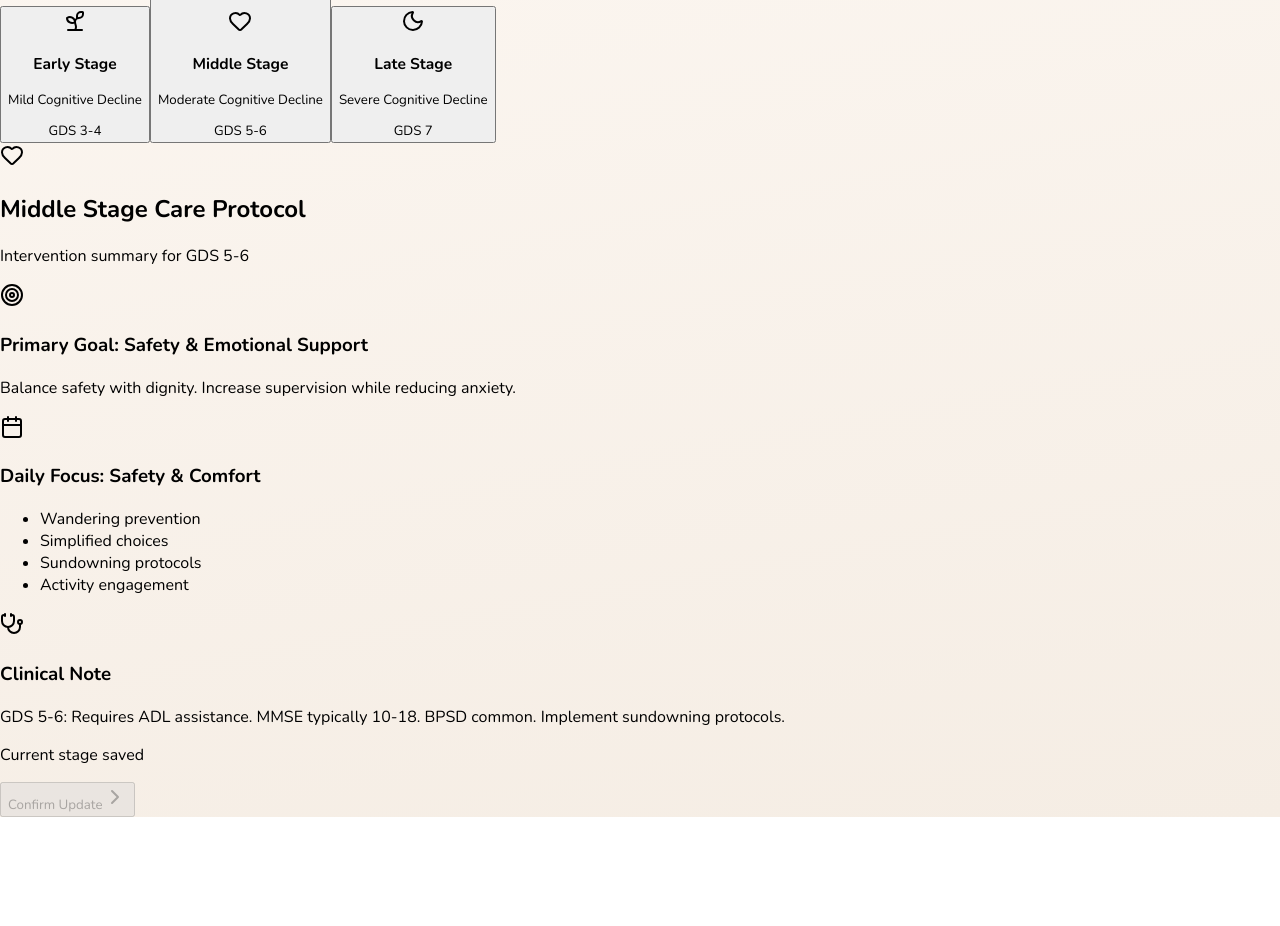
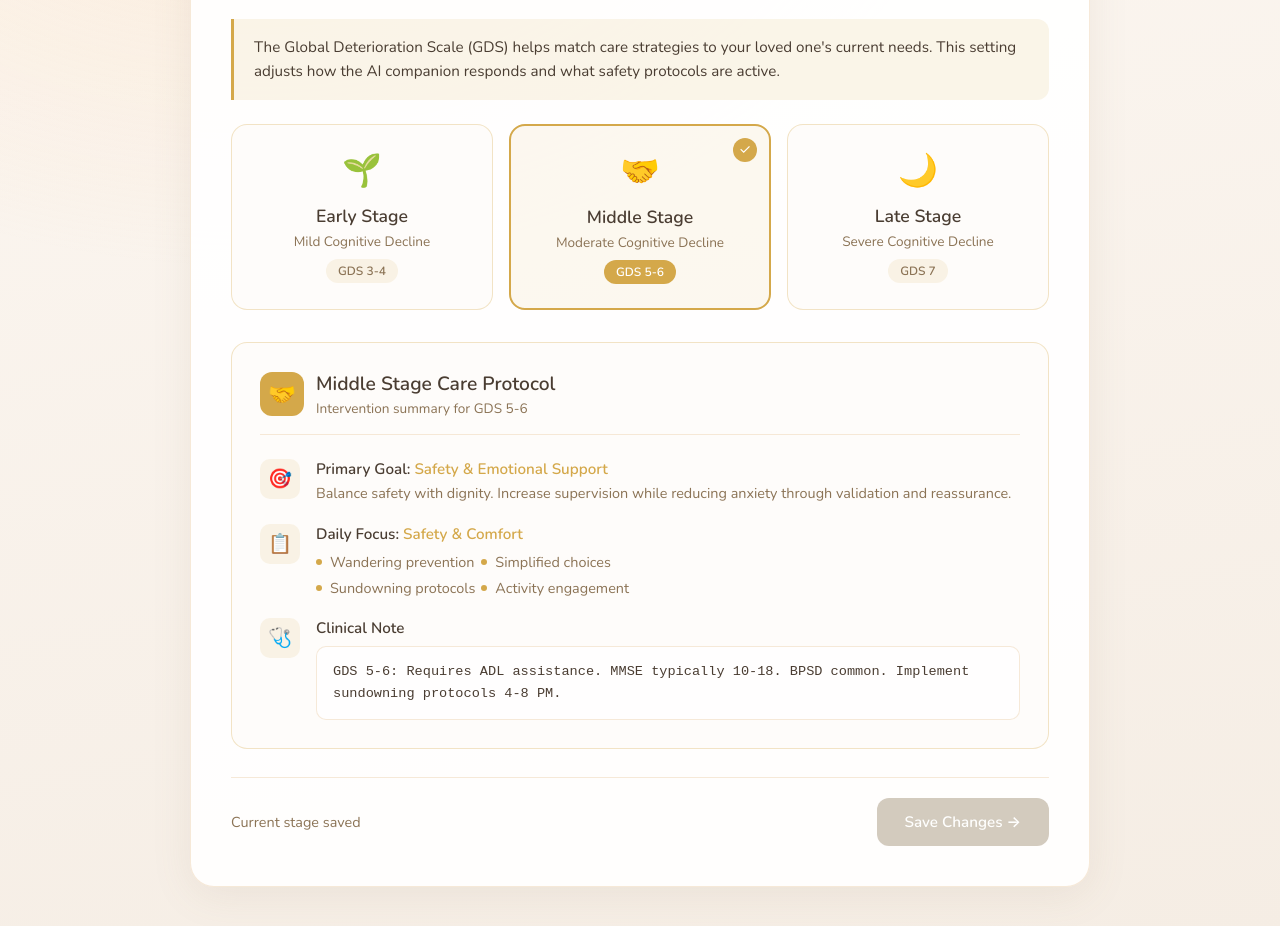
Before and after one commit to rgkhabbaz-sys/everloved-puppy-v2, a Next.js app: page /caregiver/settings in a window 1280 px wide. Shown: the part 320-1246 px from the top of the page. Before the commit the page ends 1137 px from the top, so only its background shows below. Built offline with nearby package versions, Linux system fonts and the light colour scheme.

Commit message:
Restyle Disease Stage to match Avatar Configuration theme

```diff
--- a/src/components/StageClassifier.tsx
+++ b/src/components/StageClassifier.tsx
@@ -1,12 +1,11 @@
 /**
  * EverLoved - StageClassifier Component
- * Maps to Global Deterioration Scale (GDS) for clinical accuracy.
+ * Styled to match Avatar Configuration exactly
  */
 
 'use client';
 
 import React, { useState } from 'react';
-import { Sprout, Heart, Moon, Target, Calendar, Stethoscope, Check, ChevronRight, Loader2 } from 'lucide-react';
 
 const STAGES = {
   early: {
@@ -14,18 +13,14 @@ const STAGES = {
     title: 'Early Stage',
     subtitle: 'Mild Cognitive Decline',
     gds: 'GDS 3-4',
-    icon: Sprout,
-    color: {
-      bg: 'bg-teal-50', bgActive: 'bg-teal-100', border: 'border-teal-200',
-      borderActive: 'border-teal-500', text: 'text-teal-700', icon: 'text-teal-600',
-      accent: 'bg-teal-500', ring: 'ring-teal-400',
-    },
+    icon: '🌱',
+    stageColor: '#7A9B6D',
     intervention: {
       primaryGoal: 'Maintaining Independence',
-      primaryDetail: 'Support cognitive function while preserving autonomy.',
+      primaryDetail: 'Support cognitive function while preserving autonomy. Focus on reinforcing existing skills and building routines.',
       dailyFocus: 'Cognitive Engagement',
       dailyItems: ['Memory exercises', 'Structured routines', 'Social activities', 'Medication reminders'],
-      clinicalNote: 'GDS 3-4: Patient retains awareness of deficits. MMSE typically 18-26. Focus on compensatory strategies.',
+      clinicalNote: 'GDS 3-4: Patient retains awareness of deficits. MMSE typically 18-26. Focus on compensatory strategies and skill maintenance.',
     }
   },
   middle: {
@@ -33,18 +28,14 @@ const STAGES = {
     title: 'Middle Stage',
     subtitle: 'Moderate Cognitive Decline',
     gds: 'GDS 5-6',
-    icon: Heart,
-    color: {
-      bg: 'bg-amber-50', bgActive: 'bg-amber-100', border: 'border-amber-200',
-      borderActive: 'border-amber-500', text: 'text-amber-700', icon: 'text-amber-600',
-      accent: 'bg-amber-500', ring: 'ring-amber-400',
-    },
+    icon: '🤝',
+    stageColor: '#D4A84A',
     intervention: {
       primaryGoal: 'Safety & Emotional Support',
-      primaryDetail: 'Balance safety with dignity. Increase supervision while reducing anxiety.',
+      primaryDetail: 'Balance safety with dignity. Increase supervision while reducing anxiety through validation and reassurance.',
       dailyFocus: 'Safety & Comfort',
       dailyItems: ['Wandering prevention', 'Simplified choices', 'Sundowning protocols', 'Activity engagement'],
-      clinicalNote: 'GDS 5-6: Requires ADL assistance. MMSE typically 10-18. BPSD common. Implement sundowning protocols.',
+      clinicalNote: 'GDS 5-6: Requires ADL assistance. MMSE typically 10-18. BPSD common. Implement sundowning protocols 4-8 PM.',
     }
   },
   late: {
@@ -52,18 +43,14 @@ const STAGES = {
     title: 'Late Stage',
     subtitle: 'Severe Cognitive Decline',
     gds: 'GDS 7',
-    icon: Moon,
-    color: {
-      bg: 'bg-indigo-50', bgActive: 'bg-indigo-100', border: 'border-indigo-200',
-      borderActive: 'border-indigo-500', text: 'text-indigo-700', icon: 'text-indigo-600',
-      accent: 'bg-indigo-500', ring: 'ring-indigo-400',
-    },
+    icon: '🌙',
+    stageColor: '#6B8CAE',
     intervention: {
       primaryGoal: 'Sensory Comfort & Presence',
-      primaryDetail: 'Prioritize physical comfort and peaceful presence.',
+      primaryDetail: 'Prioritize physical comfort and peaceful presence. Communication shifts to non-verbal connection.',
       dailyFocus: 'Comfort & Connection',
-      dailyItems: ['Gentle touch', 'Music therapy', 'Familiar voices', 'Comfort positioning'],
-      clinicalNote: 'GDS 7: Minimal verbal communication. MMSE typically <10. Focus on comfort care.',
+      dailyItems: ['Gentle touch/massage', 'Music therapy', 'Familiar voices', 'Comfort positioning'],
+      clinicalNote: 'GDS 7: Minimal verbal communication. MMSE typically <10. Focus on comfort care and family support.',
     }
   }
 };
@@ -79,6 +66,17 @@ export default function StageClassifier() {
   const stage = STAGES[selectedStage];
   const hasChanges = selectedStage !== savedStage;
 
+  // Match Avatar Configuration colors exactly
+  const colors = {
+    bg1: '#FDF8F3', bg2: '#F5EDE4', warmGlow: 'rgba(255, 210, 160, 0.3)',
+    cardBg: 'rgba(255, 255, 255, 0.92)', cardBorder: 'rgba(232, 201, 160, 0.4)',
+    accent: '#D4A84A', accentHover: '#C49638', accentLight: 'rgba(212, 168, 74, 0.12)',
+    text: '#4A3D32', textMuted: '#8B7355', textLight: '#A89880',
+    inputBg: '#FEFCFA', inputBorder: 'rgba(212, 168, 74, 0.3)',
+    success: '#7A9B6D', successLight: 'rgba(122, 155, 109, 0.15)',
+    danger: '#C47A7A',
+  };
+
   const handleConfirm = async () => {
     setConfirming(true);
     await new Promise(resolve => setTimeout(resolve, 800));
@@ -88,106 +86,168 @@ export default function StageClassifier() {
     setTimeout(() => setConfirmed(false), 2000);
   };
 
+  const Button = ({ children, onClick, disabled, variant = 'primary', style = {} }: {
+    children: React.ReactNode; onClick?: () => void; disabled?: boolean; variant?: 'primary' | 'ghost'; style?: React.CSSProperties;
+  }) => (
+    <button onClick={onClick} disabled={disabled} style={{
+      padding: '14px 28px', borderRadius: '12px', border: 'none', fontWeight: 600, fontSize: '0.95rem',
+      cursor: disabled ? 'not-allowed' : 'pointer', transition: 'all 0.2s ease', opacity: disabled ? 0.5 : 1,
+      background: variant === 'primary' ? colors.accent : 'transparent',
+      color: variant === 'primary' ? '#fff' : colors.textMuted,
+      display: 'flex', alignItems: 'center', gap: '8px', ...style,
+    }}>{children}</button>
+  );
+
+  const HelpText = ({ children }: { children: React.ReactNode }) => (
+    <div style={{ background: colors.accentLight, borderLeft: `3px solid ${colors.accent}`, padding: '16px 20px', borderRadius: '0 12px 12px 0', marginBottom: '24px' }}>
+      <p style={{ margin: 0, color: colors.text, fontSize: '0.95rem', lineHeight: 1.6 }}>{children}</p>
+    </div>
+  );
+
   return (
-    <div className="min-h-screen bg-slate-50 p-4 md:p-8">
-      <div className="max-w-4xl mx-auto">
-        <header className="mb-8">
-          <h1 className="text-2xl md:text-3xl font-bold text-slate-800 mb-2">Disease Stage Classification</h1>
-          <p className="text-slate-600 text-lg">Select the current stage to adjust care protocols</p>
-        </header>
+    <div style={{ position: 'relative' }}>
+      <div style={{ position: 'fixed', top: 0, left: 0, right: 0, bottom: 0, background: `radial-gradient(ellipse at 20% 10%, ${colors.warmGlow} 0%, transparent 50%)`, pointerEvents: 'none', zIndex: 0 }} />
 
-        <div className="grid grid-cols-1 md:grid-cols-3 gap-4 mb-8" role="radiogroup" aria-label="Select disease stage">
+      <main style={{ position: 'relative', padding: '32px 48px 48px', zIndex: 1 }}>
+        <div style={{ maxWidth: '900px', margin: '0 auto' }}>
+          <div style={{ background: colors.cardBg, borderRadius: '24px', padding: '40px', border: `1px solid ${colors.cardBorder}`, boxShadow: '0 8px 40px rgba(139, 115, 85, 0.1)' }}>
+
+            <h2 style={{ margin: '0 0 8px', fontSize: '1.6rem', fontWeight: 600, color: colors.text }}>Disease Stage Classification</h2>
+            <p style={{ margin: '0 0 28px', color: colors.textMuted, fontSize: '1rem' }}>Select the current stage to adjust AI companion behavior and care protocols</p>
+
+            <HelpText>
+              The Global Deterioration Scale (GDS) helps match care strategies to your loved one&apos;s current needs.
+              This setting adjusts how the AI companion responds and what safety protocols are active.
+            </HelpText>
+
+            {/* Stage Selection Cards */}
+            <div style={{ display: 'grid', gridTemplateColumns: 'repeat(3, 1fr)', gap: '16px', marginBottom: '32px' }}>
               {(Object.keys(STAGES) as StageKey[]).map((key) => {
                 const s = STAGES[key];
-            const Icon = s.icon;
                 const isSelected = selectedStage === key;
                 return (
-              <button key={key} onClick={() => setSelectedStage(key)} role="radio" aria-checked={isSelected}
-                className={`relative p-6 rounded-2xl border-2 transition-all duration-200 focus:outline-none focus:ring-4 ${s.color.ring}
-                  ${isSelected ? `${s.color.bgActive} ${s.color.borderActive} shadow-lg` : `${s.color.bg} ${s.color.border} hover:shadow-md`}`}>
+                  <div
+                    key={key}
+                    onClick={() => setSelectedStage(key)}
+                    style={{
+                      padding: '24px 20px',
+                      borderRadius: '16px',
+                      border: isSelected ? `2px solid ${s.stageColor}` : `1.5px solid ${colors.inputBorder}`,
+                      background: isSelected ? `${s.stageColor}15` : colors.inputBg,
+                      cursor: 'pointer',
+                      transition: 'all 0.2s ease',
+                      textAlign: 'center',
+                      position: 'relative',
+                    }}
+                  >
                     {isSelected && (
-                  <div className={`absolute top-3 right-3 w-7 h-7 rounded-full ${s.color.accent} flex items-center justify-center`}>
-                    <Check className="w-4 h-4 text-white" strokeWidth={3} />
+                      <div style={{
+                        position: 'absolute', top: '12px', right: '12px',
+                        width: '24px', height: '24px', borderRadius: '50%',
+                        background: s.stageColor, display: 'flex', alignItems: 'center', justifyContent: 'center',
+                      }}>
+                        <span style={{ color: '#fff', fontSize: '14px' }}>✓</span>
                       </div>
                     )}
-                <div className={`w-14 h-14 rounded-xl ${s.color.bg} flex items-center justify-center mb-4`}>
-                  <Icon className={`w-7 h-7 ${s.color.icon}`} />
+                    <div style={{ fontSize: '2rem', marginBottom: '12px' }}>{s.icon}</div>
+                    <h3 style={{ margin: '0 0 4px', fontSize: '1.1rem', fontWeight: 600, color: colors.text }}>{s.title}</h3>
+                    <p style={{ margin: '0 0 8px', fontSize: '0.85rem', color: colors.textMuted }}>{s.subtitle}</p>
+                    <span style={{
+                      display: 'inline-block', padding: '4px 12px', borderRadius: '20px',
+                      background: isSelected ? s.stageColor : colors.accentLight,
+                      color: isSelected ? '#fff' : colors.textMuted,
+                      fontSize: '0.75rem', fontWeight: 600,
+                    }}>{s.gds}</span>
                   </div>
-                <h3 className={`text-xl font-bold ${s.color.text} mb-1`}>{s.title}</h3>
-                <p className="text-slate-600 text-sm mb-2">{s.subtitle}</p>
-                <span className={`inline-block px-3 py-1 rounded-full text-xs font-semibold ${s.color.bg} ${s.color.text}`}>{s.gds}</span>
-              </button>
                 );
               })}
             </div>
 
-        <div className={`rounded-2xl border-2 ${stage.color.border} ${stage.color.bg} p-6 md:p-8`}>
-          <div className="flex items-center gap-3 mb-6 pb-4 border-b border-slate-200">
-            <div className={`w-10 h-10 rounded-lg ${stage.color.accent} flex items-center justify-center`}>
-              <stage.icon className="w-5 h-5 text-white" />
-            </div>
+            {/* Intervention Details */}
+            <div style={{ background: colors.inputBg, borderRadius: '16px', padding: '28px', border: `1.5px solid ${colors.inputBorder}` }}>
+              <div style={{ display: 'flex', alignItems: 'center', gap: '12px', marginBottom: '24px', paddingBottom: '16px', borderBottom: `1px solid ${colors.cardBorder}` }}>
+                <div style={{
+                  width: '44px', height: '44px', borderRadius: '12px',
+                  background: stage.stageColor, display: 'flex', alignItems: 'center', justifyContent: 'center',
+                  fontSize: '1.4rem',
+                }}>{stage.icon}</div>
                 <div>
-              <h2 className="text-xl font-bold text-slate-800">{stage.title} Care Protocol</h2>
-              <p className="text-slate-500 text-sm">Intervention summary for {stage.gds}</p>
+                  <h3 style={{ margin: 0, fontSize: '1.2rem', fontWeight: 600, color: colors.text }}>{stage.title} Care Protocol</h3>
+                  <p style={{ margin: '2px 0 0', fontSize: '0.85rem', color: colors.textMuted }}>Intervention summary for {stage.gds}</p>
                 </div>
               </div>
 
-          <div className="space-y-6">
-            <div className="flex gap-4">
-              <div className={`w-12 h-12 rounded-xl ${stage.color.bgActive} flex items-center justify-center flex-shrink-0`}>
-                <Target className={`w-6 h-6 ${stage.color.icon}`} />
+              <div style={{ display: 'flex', flexDirection: 'column', gap: '20px' }}>
+                {/* Primary Goal */}
+                <div style={{ display: 'flex', gap: '16px' }}>
+                  <div style={{ width: '40px', height: '40px', borderRadius: '10px', background: colors.accentLight, display: 'flex', alignItems: 'center', justifyContent: 'center', flexShrink: 0 }}>
+                    <span style={{ fontSize: '1.2rem' }}>🎯</span>
                   </div>
                   <div>
-                <h3 className="font-semibold text-slate-800 text-lg">Primary Goal: <span className={stage.color.text}>{stage.intervention.primaryGoal}</span></h3>
-                <p className="text-slate-600 mt-1">{stage.intervention.primaryDetail}</p>
+                    <h4 style={{ margin: '0 0 4px', fontSize: '0.95rem', fontWeight: 600, color: colors.text }}>
+                      Primary Goal: <span style={{ color: stage.stageColor }}>{stage.intervention.primaryGoal}</span>
+                    </h4>
+                    <p style={{ margin: 0, fontSize: '0.9rem', color: colors.textMuted, lineHeight: 1.5 }}>{stage.intervention.primaryDetail}</p>
                   </div>
                 </div>
 
-            <div className="flex gap-4">
-              <div className={`w-12 h-12 rounded-xl ${stage.color.bgActive} flex items-center justify-center flex-shrink-0`}>
-                <Calendar className={`w-6 h-6 ${stage.color.icon}`} />
+                {/* Daily Focus */}
+                <div style={{ display: 'flex', gap: '16px' }}>
+                  <div style={{ width: '40px', height: '40px', borderRadius: '10px', background: colors.accentLight, display: 'flex', alignItems: 'center', justifyContent: 'center', flexShrink: 0 }}>
+                    <span style={{ fontSize: '1.2rem' }}>📋</span>
                   </div>
                   <div>
-                <h3 className="font-semibold text-slate-800 text-lg">Daily Focus: <span className={stage.color.text}>{stage.intervention.dailyFocus}</span></h3>
-                <ul className="mt-2 grid grid-cols-2 gap-2">
+                    <h4 style={{ margin: '0 0 8px', fontSize: '0.95rem', fontWeight: 600, color: colors.text }}>
+                      Daily Focus: <span style={{ color: stage.stageColor }}>{stage.intervention.dailyFocus}</span>
+                    </h4>
+                    <div style={{ display: 'grid', gridTemplateColumns: '1fr 1fr', gap: '6px' }}>
                       {stage.intervention.dailyItems.map((item, i) => (
-                    <li key={i} className="flex items-center gap-2 text-slate-600">
-                      <div className={`w-1.5 h-1.5 rounded-full ${stage.color.accent}`} />
+                        <div key={i} style={{ display: 'flex', alignItems: 'center', gap: '8px', fontSize: '0.9rem', color: colors.textMuted }}>
+                          <div style={{ width: '6px', height: '6px', borderRadius: '50%', background: stage.stageColor }} />
                           {item}
-                    </li>
+                        </div>
                       ))}
-                </ul>
+                    </div>
                   </div>
                 </div>
 
-            <div className="flex gap-4">
-              <div className={`w-12 h-12 rounded-xl ${stage.color.bgActive} flex items-center justify-center flex-shrink-0`}>
-                <Stethoscope className={`w-6 h-6 ${stage.color.icon}`} />
+                {/* Clinical Note */}
+                <div style={{ display: 'flex', gap: '16px' }}>
+                  <div style={{ width: '40px', height: '40px', borderRadius: '10px', background: colors.accentLight, display: 'flex', alignItems: 'center', justifyContent: 'center', flexShrink: 0 }}>
+                    <span style={{ fontSize: '1.2rem' }}>🩺</span>
                   </div>
-              <div>
-                <h3 className="font-semibold text-slate-800 text-lg mb-2">Clinical Note</h3>
-                <div className="bg-white/60 rounded-xl p-4 border border-slate-200">
-                  <p className="text-slate-700 text-sm font-mono">{stage.intervention.clinicalNote}</p>
+                  <div style={{ flex: 1 }}>
+                    <h4 style={{ margin: '0 0 8px', fontSize: '0.95rem', fontWeight: 600, color: colors.text }}>Clinical Note</h4>
+                    <div style={{ background: 'rgba(255,255,255,0.7)', borderRadius: '10px', padding: '14px 16px', border: `1px solid ${colors.cardBorder}` }}>
+                      <p style={{ margin: 0, fontSize: '0.85rem', color: colors.text, fontFamily: 'monospace', lineHeight: 1.6 }}>{stage.intervention.clinicalNote}</p>
+                    </div>
                   </div>
                 </div>
               </div>
             </div>
 
-          <div className="mt-8 pt-6 border-t border-slate-200 flex items-center justify-between">
-            <p className="text-slate-500 text-sm">
-              {hasChanges ? 'Stage changed — confirm to update' : confirmed ? '✓ Updated successfully' : 'Current stage saved'}
+            {/* Footer Actions */}
+            <div style={{ display: 'flex', justifyContent: 'space-between', alignItems: 'center', marginTop: '28px', paddingTop: '20px', borderTop: `1px solid ${colors.cardBorder}` }}>
+              <p style={{ margin: 0, fontSize: '0.9rem', color: confirmed ? colors.success : colors.textMuted }}>
+                {hasChanges ? '⚡ Stage changed — confirm to update care protocols' : confirmed ? '✓ Care protocols updated successfully' : 'Current stage saved'}
               </p>
-            <button onClick={handleConfirm} disabled={!hasChanges || confirming}
-              className={`px-6 py-3 rounded-xl font-semibold text-white transition-all flex items-center gap-2
-                ${hasChanges ? `${stage.color.accent} hover:opacity-90 shadow-lg` : 'bg-slate-300 cursor-not-allowed'}
-                ${confirmed ? 'bg-green-500' : ''}`}>
-              {confirming ? <><Loader2 className="w-5 h-5 animate-spin" />Updating...</>
-                : confirmed ? <><Check className="w-5 h-5" />Updated!</>
-                : <>Confirm Update<ChevronRight className="w-5 h-5" /></>}
-            </button>
+              <Button
+                onClick={handleConfirm}
+                disabled={!hasChanges || confirming}
+                style={{ background: confirmed ? colors.success : hasChanges ? colors.accent : colors.textLight }}
+              >
+                {confirming ? (
+                  <>⏳ Updating...</>
+                ) : confirmed ? (
+                  <>✓ Updated!</>
+                ) : (
+                  <>Save Changes →</>
+                )}
+              </Button>
             </div>
           </div>
         </div>
+      </main>
     </div>
   );
 }
```
Lines whose indentation alone changed are shown as unchanged.
